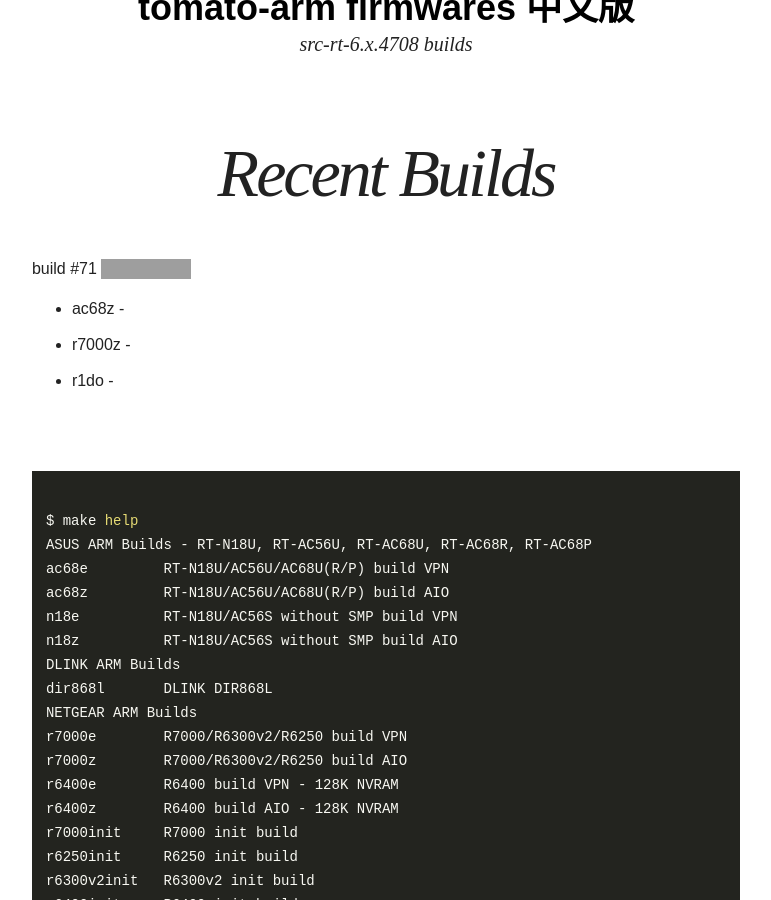
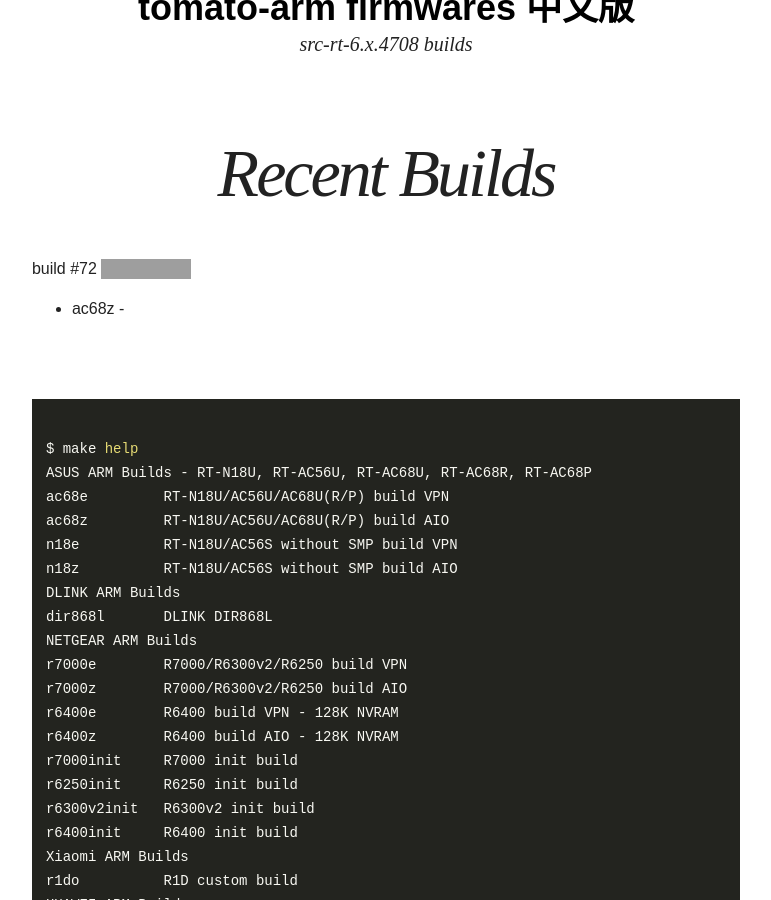
Before and after one commit to oglopss/tomato-arm-ci-jekyll, a Jekyll site: the page built from index.html, in a window 1280 px wide and 900 px high, scrolled down 339 px. Shown: the whole window, without its empty margins (254-1025 px from the left). Built offline with Jekyll 4.4.1, drawn with Linux system fonts in a browser that asks for light colours; nearby versions of some CDN libraries; grey boxes are pictures that could not be loaded.

Commit message:
Travis build 72 ac68z pushed to gh-pages

```diff
--- a/_data/ss.yml
+++ b/_data/ss.yml
@@ -1,5 +1,3 @@
-build: 71
+build: 72
 files:
-  - 0002 r7000z
-  - 0003 r1do
   - 0001 ac68z
```
